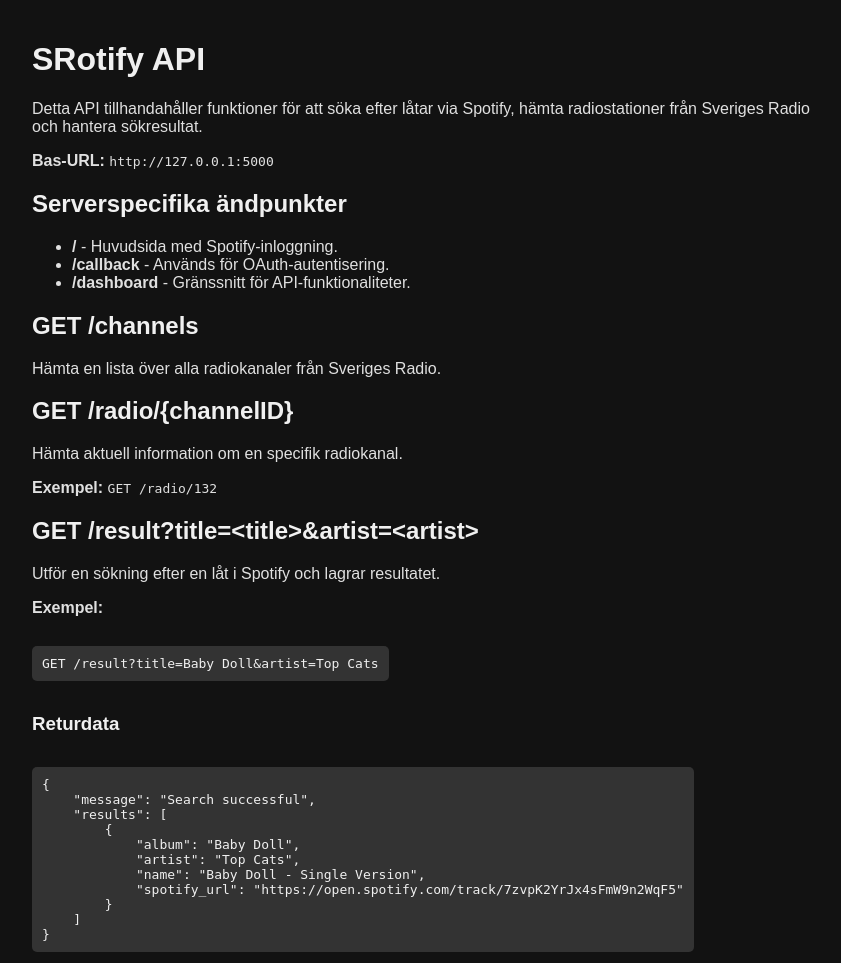
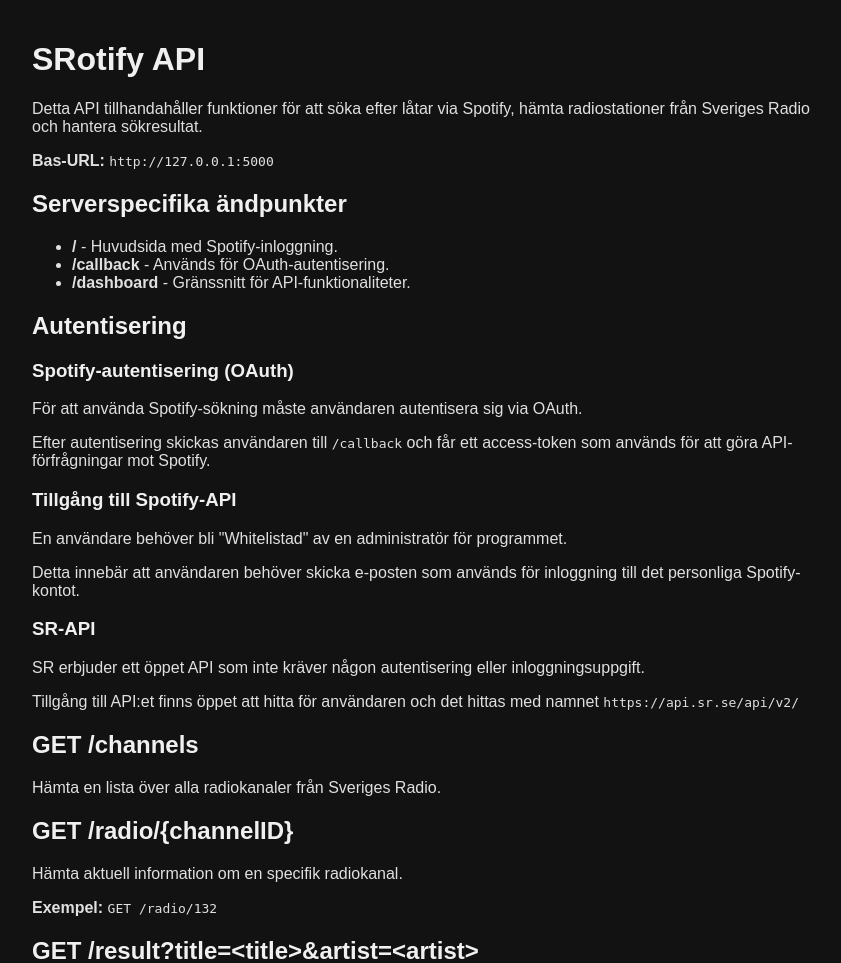
Before and after one commit to Woxell/Diggaren, a Flask app: page /api in a window 1280 px wide. Shown: the top 963 px of the page, without its empty margins (208-1049 px from the left). Run offline with Flask 3, Linux system fonts and the light colour scheme; parts of the project's set-up code (start-up, migrations or seed data) failed here and were passed over.

Commit message:
Lade till autentiseringsinformation i API-dokumentationen
Förklarar OAuth, Spotify-api, och SR-api

```diff
--- a/src/main.py
+++ b/src/main.py
@@ -12,7 +12,7 @@ app.secret_key = 'en_hemlig_nyckeln'
 CORS(app)
 
 # Läs in api-nycklar
-file_path = '../src/spotify-api-key.txt'
+file_path = './src/spotify-api-key.txt'
 with open(file_path, "r") as file:
     for line in file:
         if line.startswith("API_KEY="):
--- a/src/templates/api.html
+++ b/src/templates/api.html
@@ -53,6 +53,19 @@
         <li><strong>/dashboard</strong> - Gränssnitt för API-funktionaliteter.</li>
     </ul>
 
+    <h2>Autentisering</h2>
+    <h3>Spotify-autentisering (OAuth)</h3>
+    <p>För att använda Spotify-sökning måste användaren autentisera sig via OAuth.</p>
+    <p>Efter autentisering skickas användaren till <code>/callback</code> och får ett access-token som används för att göra API-förfrågningar mot Spotify.</p>
+
+    <h3>Tillgång till Spotify-API</h3>
+    <p>En användare behöver bli "Whitelistad" av en administratör för programmet.</p>
+    <p>Detta innebär att användaren behöver skicka e-posten som används för inloggning till det personliga Spotify-kontot.</p>
+
+    <h3>SR-API</h3>
+    <p>SR erbjuder ett öppet API som inte kräver någon autentisering eller inloggningsuppgift.</p>
+    <p>Tillgång till API:et finns öppet att hitta för användaren och det hittas med namnet <code>https://api.sr.se/api/v2/</code></p>
+
     <h2>GET /channels</h2>
     <p>Hämta en lista över alla radiokanaler från Sveriges Radio.</p>
 
```
